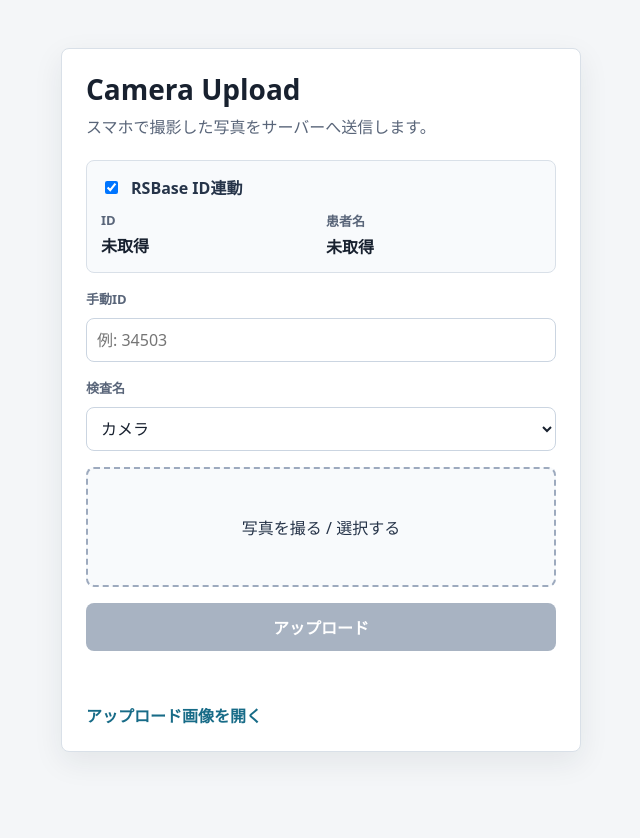
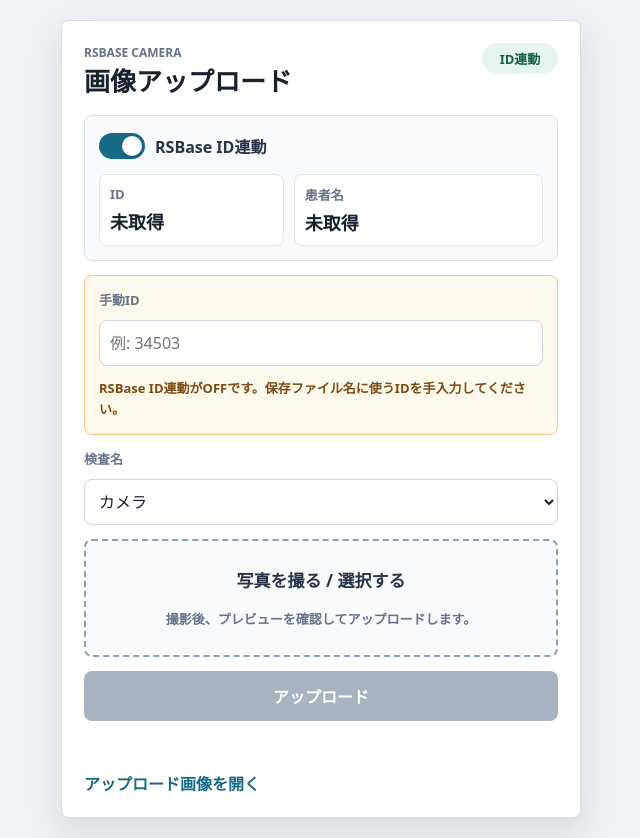
Before and after one commit to YUKI-ENT/WebCamera, a Flask app: page / in a window 1280 px wide. Shown: the whole page, without its empty margins (319-959 px from the left). Before the commit the page ends 754 px from the top, so only its background shows below. Run offline with Flask 3, Linux system fonts and the light colour scheme.

Commit message:
UI修正

```diff
--- a/static/app.js
+++ b/static/app.js
@@ -10,6 +10,7 @@ const manualIdField = document.querySelector("#manualIdField");
 const linkedPatientId = document.querySelector("#linkedPatientId");
 const linkedPatientName = document.querySelector("#linkedPatientName");
 const examName = document.querySelector("#examName");
+const modeBadge = document.querySelector("#modeBadge");
 
 let currentPatient = { id: "", name: "", available: false };
 
@@ -18,6 +19,11 @@ function updateManualMode() {
   manualIdField.hidden = linked;
   manualId.disabled = linked;
   manualId.required = !linked;
+  modeBadge.textContent = linked ? "ID連動" : "手動ID";
+  modeBadge.classList.toggle("manual", !linked);
+  if (linked) {
+    manualId.value = "";
+  }
 }
 
 async function loadSettings() {
--- a/static/styles.css
+++ b/static/styles.css
@@ -1,7 +1,7 @@
 :root {
   color-scheme: light;
   font-family: system-ui, -apple-system, BlinkMacSystemFont, "Segoe UI", sans-serif;
-  background: #f4f6f8;
+  background: #eef2f5;
   color: #18212f;
 }
 
@@ -18,25 +18,38 @@ body {
   display: grid;
   min-height: 100vh;
   place-items: center;
-  padding: 24px;
+  padding: 20px;
 }
 
 .panel {
   width: min(100%, 520px);
-  padding: 24px;
-  border: 1px solid #d9e0e8;
+  padding: 22px;
+  border: 1px solid #d7dde6;
   border-radius: 8px;
   background: #ffffff;
-  box-shadow: 0 10px 30px rgb(22 34 51 / 8%);
+  box-shadow: 0 14px 34px rgb(22 34 51 / 10%);
 }
 
 .heading {
-  margin-bottom: 20px;
+  display: flex;
+  align-items: flex-start;
+  justify-content: space-between;
+  gap: 16px;
+  margin-bottom: 18px;
+}
+
+.eyebrow {
+  margin: 0 0 4px;
+  color: #64748b;
+  font-size: 12px;
+  font-weight: 800;
+  letter-spacing: 0;
+  text-transform: uppercase;
 }
 
 h1 {
-  margin: 0 0 8px;
-  font-size: 28px;
+  margin: 0;
+  font-size: 26px;
   line-height: 1.2;
 }
 
@@ -46,22 +59,184 @@ p {
   line-height: 1.6;
 }
 
+.mode-badge {
+  flex: 0 0 auto;
+  min-width: 76px;
+  border-radius: 999px;
+  padding: 6px 10px;
+  background: #e6f4ef;
+  color: #116149;
+  font-size: 13px;
+  font-weight: 800;
+  text-align: center;
+}
+
+.mode-badge.manual {
+  background: #fff1db;
+  color: #8a4b0f;
+}
+
 .upload-form {
   display: grid;
-  gap: 16px;
+  gap: 14px;
+}
+
+.patient-panel,
+.manual-panel {
+  display: grid;
+  gap: 12px;
+  padding: 14px;
+  border: 1px solid #d9e0e8;
+  border-radius: 8px;
+  background: #f8fafc;
+}
+
+.manual-panel {
+  border-color: #f0c882;
+  background: #fff9ed;
+}
+
+.patient-topline {
+  display: flex;
+  align-items: center;
+  justify-content: space-between;
+  min-height: 32px;
+}
+
+.switch-row {
+  display: inline-flex;
+  align-items: center;
+  gap: 10px;
+  color: #263449;
+  font-weight: 800;
+  cursor: pointer;
+}
+
+.switch-row input {
+  position: absolute;
+  inline-size: 1px;
+  block-size: 1px;
+  opacity: 0;
+}
+
+.switch {
+  position: relative;
+  display: inline-block;
+  width: 46px;
+  height: 26px;
+  border-radius: 999px;
+  background: #cbd5e1;
+  transition: background 160ms ease;
+}
+
+.switch::after {
+  position: absolute;
+  top: 3px;
+  left: 3px;
+  width: 20px;
+  height: 20px;
+  border-radius: 50%;
+  background: #ffffff;
+  box-shadow: 0 1px 4px rgb(15 23 42 / 25%);
+  content: "";
+  transition: transform 160ms ease;
+}
+
+.switch-row input:checked + .switch {
+  background: #176b87;
+}
+
+.switch-row input:checked + .switch::after {
+  transform: translateX(20px);
+}
+
+.patient-info {
+  display: grid;
+  grid-template-columns: 1fr 1.35fr;
+  gap: 10px;
+  margin: 0;
+}
+
+.patient-info div {
+  min-width: 0;
+  padding: 10px;
+  border: 1px solid #e1e7ef;
+  border-radius: 8px;
+  background: #ffffff;
+}
+
+.patient-info dt,
+.field span {
+  margin-bottom: 5px;
+  color: #64748b;
+  font-size: 13px;
+  font-weight: 800;
+}
+
+.patient-info dd {
+  margin: 0;
+  overflow-wrap: anywhere;
+  color: #18212f;
+  font-size: 18px;
+  font-weight: 900;
+}
+
+.muted {
+  color: #8a96a8;
+}
+
+.field {
+  display: grid;
+  gap: 6px;
+}
+
+.field input,
+.field select {
+  width: 100%;
+  min-height: 46px;
+  border: 1px solid #cbd5e1;
+  border-radius: 8px;
+  padding: 8px 10px;
+  background: #ffffff;
+  color: #18212f;
+  font: inherit;
+}
+
+.field input:focus,
+.field select:focus {
+  border-color: #176b87;
+  outline: 3px solid rgb(23 107 135 / 18%);
+}
+
+.hint {
+  color: #7c4a12;
+  font-size: 13px;
+  font-weight: 700;
 }
 
 .picker {
   display: grid;
-  min-height: 120px;
+  min-height: 118px;
   place-items: center;
   padding: 20px;
-  border: 2px dashed #9daabe;
+  border: 2px dashed #8aa0b7;
   border-radius: 8px;
   background: #f8fafc;
   color: #263449;
   cursor: pointer;
   text-align: center;
+}
+
+.picker-title {
+  font-size: 17px;
+  font-weight: 900;
+}
+
+.picker-subtitle {
+  margin-top: 4px;
+  color: #64748b;
+  font-size: 13px;
+  font-weight: 700;
 }
 
 .picker input {
@@ -82,13 +257,13 @@ p {
 }
 
 button {
-  min-height: 48px;
+  min-height: 50px;
   border: 0;
   border-radius: 8px;
   background: #176b87;
   color: #ffffff;
   font: inherit;
-  font-weight: 700;
+  font-weight: 900;
   cursor: pointer;
 }
 
@@ -99,78 +274,38 @@ button:disabled {
 
 .status {
   min-height: 28px;
-  margin-top: 16px;
+  margin-top: 14px;
   color: #263449;
+  font-weight: 700;
 }
 
 .uploaded-link {
   display: inline-block;
   margin-top: 8px;
   color: #176b87;
-  font-weight: 700;
+  font-weight: 800;
 }
 
-
-.patient-panel {
-  display: grid;
-  gap: 12px;
-  padding: 14px;
-  border: 1px solid #d9e0e8;
-  border-radius: 8px;
-  background: #f8fafc;
+@media (max-width: 420px) {
+  .app {
+    padding: 12px;
   }
 
-.toggle-row {
-  display: flex;
-  align-items: center;
+  .panel {
+    padding: 16px;
+  }
+
+  .heading {
+    align-items: stretch;
+    flex-direction: column;
     gap: 10px;
-  color: #263449;
-  font-weight: 700;
+  }
+
+  .mode-badge {
+    align-self: flex-start;
   }
 
   .patient-info {
-  display: grid;
-  grid-template-columns: 1fr 1fr;
-  gap: 10px;
-  margin: 0;
+    grid-template-columns: 1fr;
   }
-
-.patient-info div {
-  min-width: 0;
 }
-
-.patient-info dt,
-.field span {
-  margin-bottom: 4px;
-  color: #596579;
-  font-size: 13px;
-  font-weight: 700;
-}
-
-.patient-info dd {
-  margin: 0;
-  overflow-wrap: anywhere;
-  color: #18212f;
-  font-weight: 800;
-}
-
-.muted {
-  color: #8a96a8;
-}
-
-.field {
-  display: grid;
-  gap: 6px;
-}
-
-.field input,
-.field select {
-  width: 100%;
-  min-height: 44px;
-  border: 1px solid #cbd5e1;
-  border-radius: 8px;
-  padding: 8px 10px;
-  background: #ffffff;
-  color: #18212f;
-  font: inherit;
-}
--- a/templates/index.html
+++ b/templates/index.html
@@ -10,16 +10,23 @@
     <main class="app">
       <section class="panel">
         <div class="heading">
-          <h1>Camera Upload</h1>
-          <p>スマホで撮影した写真をサーバーへ送信します。</p>
+          <div>
+            <p class="eyebrow">RSBase Camera</p>
+            <h1>画像アップロード</h1>
+          </div>
+          <span id="modeBadge" class="mode-badge">ID連動</span>
         </div>
 
         <form id="uploadForm" class="upload-form">
-          <div class="patient-panel">
-            <label class="toggle-row">
+          <section class="patient-panel" aria-label="患者情報">
+            <div class="patient-topline">
+              <label class="switch-row">
                 <input id="useRsbase" type="checkbox" checked>
+                <span class="switch" aria-hidden="true"></span>
                 <span>RSBase ID連動</span>
               </label>
+            </div>
+
             <dl class="patient-info">
               <div>
                 <dt>ID</dt>
@@ -30,12 +37,15 @@
                 <dd id="linkedPatientName">未取得</dd>
               </div>
             </dl>
-          </div>
+          </section>
 
-          <label class="field" id="manualIdField" hidden>
+          <section class="manual-panel" id="manualIdField" hidden>
+            <label class="field">
               <span>手動ID</span>
               <input id="manualId" type="text" inputmode="numeric" autocomplete="off" placeholder="例: 34503">
             </label>
+            <p class="hint">RSBase ID連動がOFFです。保存ファイル名に使うIDを手入力してください。</p>
+          </section>
 
           <label class="field">
             <span>検査名</span>
@@ -43,7 +53,8 @@
           </label>
 
           <label class="picker">
-            <span>写真を撮る / 選択する</span>
+            <span class="picker-title">写真を撮る / 選択する</span>
+            <span class="picker-subtitle">撮影後、プレビューを確認してアップロードします。</span>
             <input id="imageInput" name="image" type="file" accept="image/*" capture="environment" required>
           </label>
 
```
Lines whose indentation alone changed are shown as unchanged.
